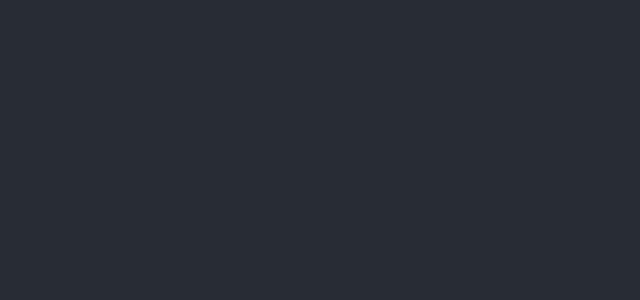
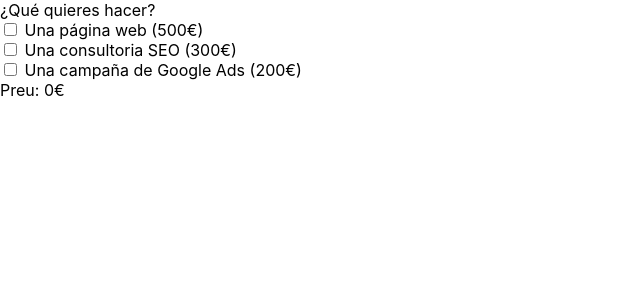
Before and after one commit to silviafado/s7-pressupost, a React (Create React App) app: page / in a window 1280 px wide. Shown: the top 300 px of the page, without its empty margins (0-640 px from the left). Built offline with nearby package versions, Linux system fonts and the light colour scheme.

Commit message:
Exercise1 ok

```diff
--- a/package.json
+++ b/package.json
@@ -6,7 +6,9 @@
     "@testing-library/jest-dom": "^5.11.4",
     "@testing-library/react": "^11.1.0",
     "@testing-library/user-event": "^12.1.10",
+    "bootstrap": "^5.1.3",
     "react": "^17.0.2",
+    "react-bootstrap": "^2.0.0",
     "react-dom": "^17.0.2",
     "react-scripts": "4.0.3",
     "web-vitals": "^1.0.1"
--- a/public/index.html
+++ b/public/index.html
@@ -1,14 +1,12 @@
 <!DOCTYPE html>
 <html lang="en">
+
 <head>
   <meta charset="utf-8" />
   <link rel="icon" href="%PUBLIC_URL%/favicon.ico" />
   <meta name="viewport" content="width=device-width, initial-scale=1" />
   <meta name="theme-color" content="#000000" />
-    <meta
-      name="description"
-      content="Web site created using create-react-app"
-    />
+  <meta name="description" content="Web site created using create-react-app" />
   <link rel="apple-touch-icon" href="%PUBLIC_URL%/logo192.png" />
   <!--
       manifest.json provides metadata used when your web app is installed on a
@@ -24,8 +22,9 @@
       work correctly both with client-side routing and a non-root public URL.
       Learn how to configure a non-root public URL by running `npm run build`.
     -->
-    <title>React App</title>
+  <title>Sprint 7: Pressupost</title>
 </head>
+
 <body>
   <noscript>You need to enable JavaScript to run this app.</noscript>
   <div id="root"></div>
@@ -40,4 +39,5 @@
       To create a production bundle, use `npm run build` or `yarn build`.
     -->
 </body>
+
 </html>
--- a/src/App.js
+++ b/src/App.js
@@ -1,11 +1,36 @@
+import { useState, useEffect } from 'react';
 import './App.css';
 
 function App() {
+
+  const [budget, setBudget] = useState({ web: 0, seo: 0, ads: 0 });
+  const [total, setTotal] = useState(0);
+
+  const calcBudget = () => {
+    let total = 0;
+
+    if (budget.web) total += 500;
+    if (budget.seo) total += 300;
+    if (budget.ads) total += 200;
+
+    setTotal(total);
+  };
+
+  useEffect(calcBudget, [budget]);
+
   return (
-    <div className="App">
-      <header className="App-header">
-
-      </header>
+    <div className="m-20">
+      <div className="row question">¿Qué quieres hacer?</div>
+      <div className="row web">
+        <input name="web" type="checkbox" onChange={(event) => setBudget({ ...budget, web: event.target.checked })} /> Una página web (500€)
+      </div>
+      <div className="row seo">
+        <input name="seo" type="checkbox" onChange={(event) => setBudget({ ...budget, seo: event.target.checked })} /> Una consultoria SEO (300€)
+      </div>
+      <div className="row ads">
+        <input name="ads" type="checkbox" onChange={(event) => setBudget({ ...budget, ads: event.target.checked })} /> Una campaña de Google Ads (200€)
+      </div>
+      <div className="total">Preu: {total}€</div>
     </div>
   );
 }
```
Also changed, not shown: 1 other file (tests, documents, lock files or other folders). Lines whose indentation alone changed are shown as unchanged.
